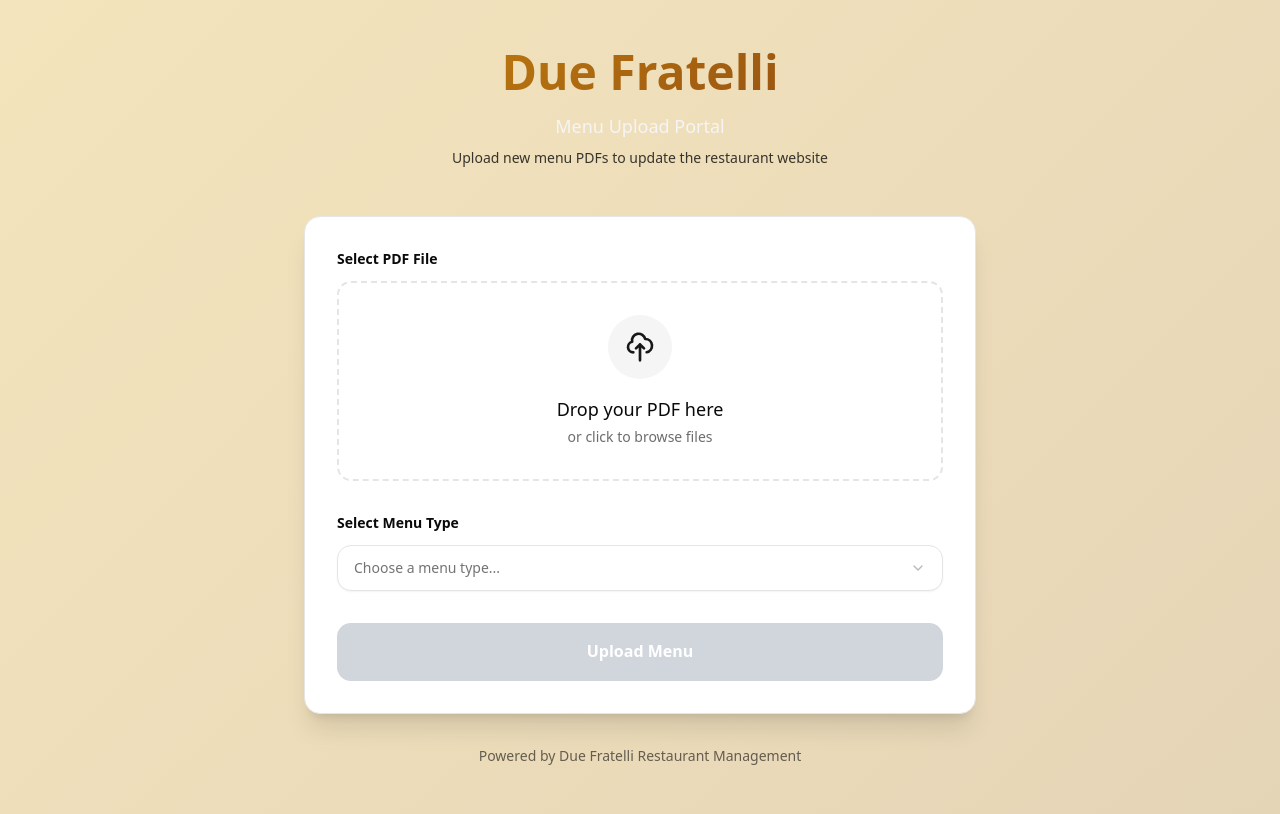
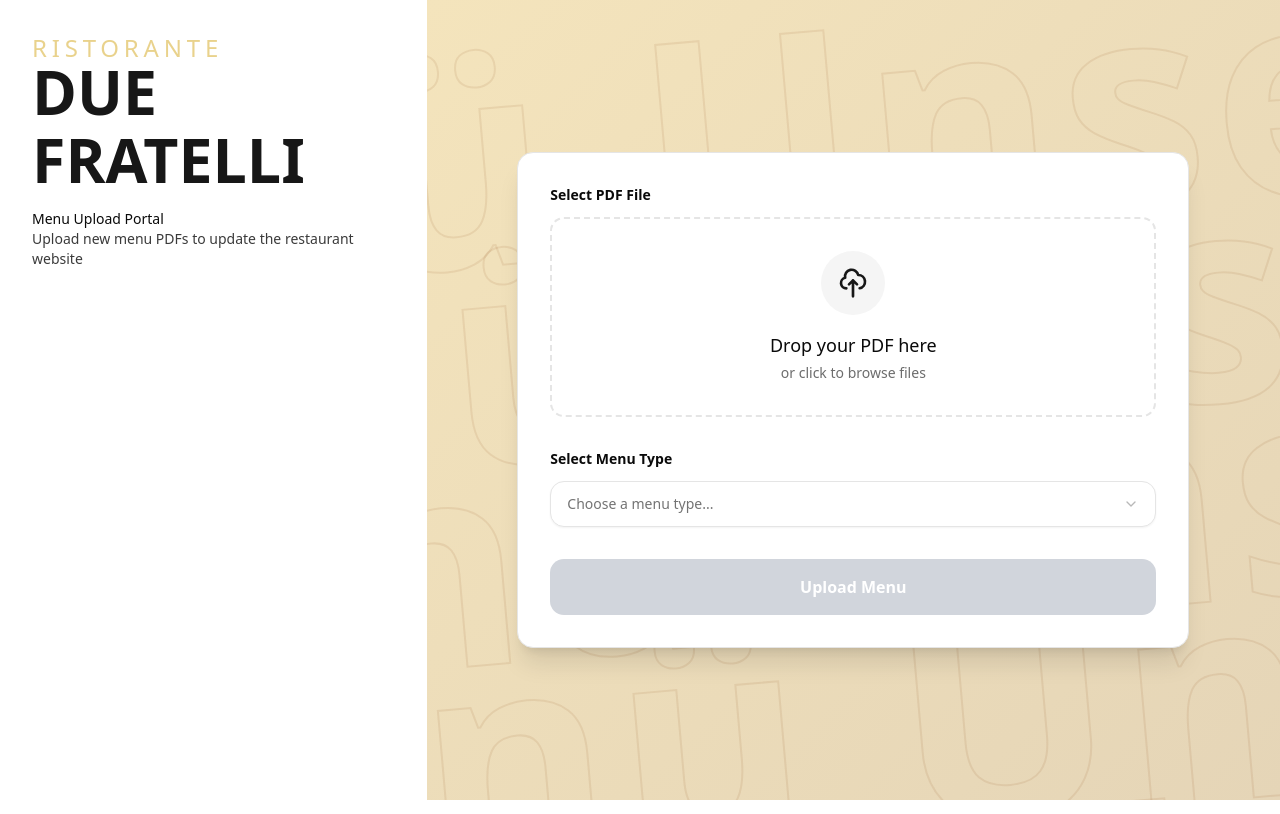
Before and after one commit to psuskin/due-fratelli-dashboard, a Next.js app: page / in a window 1280 px wide. Built offline with nearby package versions, Linux system fonts and the light colour scheme.

Commit message:
add stock text behind form

```diff
--- a/app/(dashboard)/layout.tsx
+++ b/app/(dashboard)/layout.tsx
@@ -1,5 +1,16 @@
+import Header from '@/components/Header';
+
 const layout = ({ children }: Readonly<{ children: React.ReactNode }>) => {
-  return <div className="bg-background text-foreground">{children}</div>;
+  return (
+    <div className="bg-background text-foreground">
+      <div className="grid grid-cols-12">
+        <div className="col-span-4 shadow-2xl shadow-primary">
+          <Header />
+        </div>
+        <div className="col-span-8 ">{children}</div>
+      </div>
+    </div>
+  );
 };
 
 export default layout;
--- a/app/(dashboard)/page.tsx
+++ b/app/(dashboard)/page.tsx
@@ -1,12 +1,11 @@
 'use client';
 
-import { useState } from 'react';
-import Header from '@/components/Header';
+import BackgroundText from '@/components/BackgroundText';
 import FileUpload from '@/components/FileUpload';
 import MenuSelector from '@/components/MenuSelector';
+import StatusMessage from '@/components/StatusMessage';
 import UploadButton from '@/components/UploadButton';
-import StatusMessage from '@/components/StatusMessage';
-import Footer from '@/components/Footer';
+import { useState } from 'react';
 
 const WEBHOOK_URL = 'https://susko.app.n8n.cloud/webhook/1a96c281-cea5-49b0-b144-6c185409dc6d';
 
@@ -16,7 +15,6 @@ export default function Home() {
   const [isUploading, setIsUploading] = useState(false);
   const [uploadStatus, setUploadStatus] = useState<'idle' | 'success' | 'error'>('idle');
   const [dragActive, setDragActive] = useState(false);
-
 
   const handleDrag = (e: React.DragEvent) => {
     e.preventDefault();
@@ -81,12 +79,11 @@ export default function Home() {
   };
 
   return (
-    <main className="min-h-screen bg-gradient-due">
+    <main className="min-h-screen bg-gradient-due flex items-center justify-center relative">
+      <BackgroundText text="Unser Menü " />
       <div className="container mx-auto px-4 py-12">
         <div className="max-w-2xl mx-auto">
-          <Header />
-
-          <div className="bg-white rounded-2xl shadow-xl border border-[var(--border)] overflow-hidden">
+          <div className="bg-white rounded-2xl shadow-xl border border-[var(--border)] overflow-hidden relative z-10">
             <div className="p-8">
               <FileUpload
                 selectedFile={selectedFile}
@@ -98,22 +95,18 @@ export default function Home() {
                 onDrop={handleDrop}
               />
 
-              <MenuSelector
-                selectedMenu={selectedMenu}
-                onMenuChange={setSelectedMenu}
-              />
+              <MenuSelector selectedMenu={selectedMenu} onMenuChange={setSelectedMenu} />
 
               <UploadButton
                 onUpload={handleUpload}
                 disabled={!selectedFile || !selectedMenu || isUploading}
                 isUploading={isUploading}
               />
-
-              <StatusMessage status={uploadStatus} />
             </div>
           </div>
+          <StatusMessage status={uploadStatus} />
 
-          <Footer />
+          {/* <Footer /> */}
         </div>
       </div>
     </main>
--- a/app/globals.css
+++ b/app/globals.css
@@ -85,17 +85,8 @@
 
 @media (prefers-color-scheme: dark) {
   :root {
-    --primary: #c8860d;
+    --primary: #dfbf5a;
   }
-}
-
-body {
-  /* font-family: var(--font-sans); */
-  line-height: 1.6;
-}
-
-.font-serif {
-  font-family: var(--font-serif);
 }
 
 .bg-gradient-due {
@@ -103,7 +94,7 @@ body {
 }
 
 .text-gradient-due {
-  background: linear-gradient(135deg, #c8860d 0%, #8b4513 100%);
+  background: linear-gradient(135deg, #dfbf5a 0%, #8b4513 100%);
   -webkit-background-clip: text;
   -webkit-text-fill-color: transparent;
   background-clip: text;
--- a/app/layout.tsx
+++ b/app/layout.tsx
@@ -1,20 +1,11 @@
 import type { Metadata } from 'next';
-import { Fjalla_One, Geist, Geist_Mono } from 'next/font/google';
+import { Roboto } from 'next/font/google';
 import './globals.css';
 
-const geistSans = Geist({
-  variable: '--font-geist-sans',
+const roboto = Roboto({
+  weight: ['300', '400', '500', '700'],
   subsets: ['latin'],
-});
-
-const geistMono = Geist_Mono({
-  variable: '--font-geist-mono',
-  subsets: ['latin'],
-});
-const fjallaOne = Fjalla_One({
-  weight: '400',
-  subsets: ['latin'],
-  variable: '--font-fjalla-one',
+  variable: '--font-roboto',
 });
 export const metadata: Metadata = {
   title: 'Create Next App',
@@ -28,11 +19,7 @@ export default function RootLayout({
 }>) {
   return (
     <html lang="en">
-      <body
-        className={`${geistSans.variable} ${geistMono.variable} ${fjallaOne.variable} antialiased`}
-      >
-        {children}
-      </body>
+      <body className={`${roboto.variable} antialiased`}>{children}</body>
     </html>
   );
 }
--- /dev/null
+++ b/components/BackgroundText.tsx
@@ -0,0 +1,35 @@
+interface BackgroundTextProps {
+  text: string;
+}
+
+export default function BackgroundText({ text }: BackgroundTextProps) {
+  return (
+    <div className="absolute inset-0 overflow-hidden z-0">
+      {/* Multiple lines from top to bottom */}
+      {Array.from({ length: 8 }, (_, i) => (
+        <div
+          key={i}
+          className="absolute w-full flex justify-center "
+          style={{
+            top: `${i * 24}%`,
+            left: `${(i % 7) * 10 - 30}%`,
+            transform: 'rotate(-5deg)',
+          }}
+        >
+          <div
+            className=" text-transparent hover:text-orange-900 select-none whitespace-nowrap leading-none transition-colors duration-300 font-bold"
+            style={{
+              fontSize: 'clamp(6rem, 18rem, 18rem)',
+              // textShadow: '2px 2px 4px rgba(0,0,0,0.1)',
+              WebkitTextStroke: '2px rgba(139, 69, 19, 0.1)',
+              letterSpacing: '0.5rem',
+              // wordSpacing: '1rem',
+            }}
+          >
+            {Array(4).fill(text).join(' ')}
+          </div>
+        </div>
+      ))}
+    </div>
+  );
+}
--- a/components/FileUpload.tsx
+++ b/components/FileUpload.tsx
@@ -19,7 +19,7 @@ export default function FileUpload({
   onDragLeave,
   onDragOver,
   onDrop,
-  className = ''
+  className = '',
 }: FileUploadProps) {
   const fileInputRef = useRef<HTMLInputElement>(null);
 
@@ -37,7 +37,7 @@ export default function FileUpload({
 
   return (
     <div className={`mb-8 ${className}`}>
-      <label className="block text-sm font-semibold text-[var(--foreground)] mb-3 font-[var(--font-fjalla-one)]">
+      <label className="block text-sm font-semibold text-[var(--foreground)] mb-3  ">
         Select PDF File
       </label>
       <div
@@ -60,17 +60,25 @@ export default function FileUpload({
         />
         <div className="space-y-4">
           <div className="w-16 h-16 mx-auto bg-[var(--accent)] rounded-full flex items-center justify-center">
-            <svg className="w-8 h-8 text-[var(--primary)]" fill="none" stroke="currentColor" viewBox="0 0 24 24">
-              <path strokeLinecap="round" strokeLinejoin="round" strokeWidth={2} d="M7 16a4 4 0 01-.88-7.903A5 5 0 1115.9 6L16 6a5 5 0 011 9.9M15 13l-3-3m0 0l-3 3m3-3v12" />
+            <svg
+              className="w-8 h-8 text-[var(--primary)]"
+              fill="none"
+              stroke="currentColor"
+              viewBox="0 0 24 24"
+            >
+              <path
+                strokeLinecap="round"
+                strokeLinejoin="round"
+                strokeWidth={2}
+                d="M7 16a4 4 0 01-.88-7.903A5 5 0 1115.9 6L16 6a5 5 0 011 9.9M15 13l-3-3m0 0l-3 3m3-3v12"
+              />
             </svg>
           </div>
           <div>
-            <p className="text-lg font-medium text-[var(--foreground)] font-[var(--font-fjalla-one)]">
+            <p className="text-lg font-medium text-[var(--foreground)]  ">
               {selectedFile ? selectedFile.name : 'Drop your PDF here'}
             </p>
-            <p className="text-sm text-[var(--foreground)]/60 mt-1">
-              or click to browse files
-            </p>
+            <p className="text-sm text-[var(--foreground)]/60 mt-1">or click to browse files</p>
           </div>
         </div>
       </div>
--- a/components/Footer.tsx
+++ b/components/Footer.tsx
@@ -5,7 +5,7 @@ interface FooterProps {
 export default function Footer({ className = '' }: FooterProps) {
   return (
     <div className={`text-center mt-8 ${className}`}>
-      <p className="text-sm text-[var(--foreground)]/60 font-[var(--font-fjalla-one)]">
+      <p className="text-sm text-[var(--foreground)]/60  ">
         Powered by Due Fratelli Restaurant Management
       </p>
     </div>
--- a/components/Header.tsx
+++ b/components/Header.tsx
@@ -4,16 +4,15 @@ interface HeaderProps {
 
 export default function Header({ className = '' }: HeaderProps) {
   return (
-    <div className={`text-center mb-12 ${className}`}>
-      <h1 className="font-[var(--font-fjalla-one)] text-4xl md:text-5xl font-bold text-gradient-due mb-4">
+    <div className={` p-8 mb-12 ${className}`}>
+      <h3 className=" lg:-top-8 text-lg lg:text-2xl text-[#dfbf5b]/70 tracking-[0.2em] uppercase">
+        Ristorante
+      </h3>
+      <h1 className="uppercase text-4xl md:text-[3.8rem] font-bold text-primary mb-4 -mt-1.5">
         Due Fratelli
       </h1>
-      <p className="text-lg text-[var(--secondary)] font-medium">
-        Menu Upload Portal
-      </p>
-      <p className="text-sm text-[var(--foreground)] mt-2 opacity-80">
-        Upload new menu PDFs to update the restaurant website
-      </p>
+      <p className="text-sm font-medium">Menu Upload Portal</p>
+      <p className="text-sm opacity-80">Upload new menu PDFs to update the restaurant website</p>
     </div>
   );
 }
--- a/components/MenuSelector.tsx
+++ b/components/MenuSelector.tsx
@@ -10,7 +10,7 @@ const MENU_OPTIONS = [
   { value: 'desserkarte-due.pdf', label: 'Desserkarte' },
   { value: 'hauptspeisekarte-due.pdf', label: 'Hauptspeisekarte' },
   { value: 'mittagskarte-due.pdf', label: 'Mittagskarte' },
-  { value: 'tagesempfehlung-due.pdf', label: 'Tagesempfehlung' }
+  { value: 'tagesempfehlung-due.pdf', label: 'Tagesempfehlung' },
 ];
 
 interface MenuSelectorProps {
@@ -22,15 +22,15 @@ interface MenuSelectorProps {
 export default function MenuSelector({
   selectedMenu,
   onMenuChange,
-  className = ''
+  className = '',
 }: MenuSelectorProps) {
   return (
     <div className={`mb-8 ${className}`}>
-      <label className="block text-sm font-semibold text-[var(--foreground)] mb-3 font-[var(--font-fjalla-one)]">
+      <label className="block text-sm font-semibold text-[var(--foreground)] mb-3  ">
         Select Menu Type
       </label>
       <Select value={selectedMenu} onValueChange={onMenuChange}>
-        <SelectTrigger className="w-full px-4 py-3 border border-[var(--border)] rounded-xl focus:ring-2 focus:ring-[var(--primary)] focus:border-transparent transition-all duration-200 bg-white text-[var(--foreground)] h-auto font-[var(--font-fjalla-one)]">
+        <SelectTrigger className="w-full px-4 py-3 border border-[var(--border)] rounded-xl focus:ring-2 focus:ring-[var(--primary)] focus:border-transparent transition-all duration-200 bg-white text-[var(--foreground)] h-auto  ">
           <SelectValue placeholder="Choose a menu type..." />
         </SelectTrigger>
         <SelectContent className="bg-white border border-[var(--border)] rounded-xl shadow-lg">
@@ -38,7 +38,7 @@ export default function MenuSelector({
             <SelectItem
               key={option.value}
               value={option.value}
-              className="px-4 py-2 hover:bg-[var(--accent)] focus:bg-[var(--accent)] cursor-pointer font-[var(--font-fjalla-one)]"
+              className="px-4 py-2 hover:bg-[var(--accent)] focus:bg-[var(--accent)] cursor-pointer  "
             >
               {option.label}
             </SelectItem>
--- a/components/UploadButton.tsx
+++ b/components/UploadButton.tsx
@@ -9,13 +9,13 @@ export default function UploadButton({
   onUpload,
   disabled,
   isUploading,
-  className = ''
+  className = '',
 }: UploadButtonProps) {
   return (
     <button
       onClick={onUpload}
       disabled={disabled}
-      className={`w-full bg-[var(--primary)] hover:bg-[var(--secondary)] disabled:bg-gray-300 disabled:cursor-not-allowed text-white font-semibold py-4 px-6 rounded-xl transition-all duration-200 transform hover:scale-[1.02] disabled:hover:scale-100 font-[var(--font-fjalla-one)] ${className}`}
+      className={`w-full bg-[var(--primary)] hover:bg-[var(--secondary)] disabled:bg-gray-300 disabled:cursor-not-allowed text-white font-semibold py-4 px-6 rounded-xl transition-all duration-200 transform hover:scale-[1.02] disabled:hover:scale-100 ${className}`}
     >
       {isUploading ? (
         <div className="flex items-center justify-center space-x-2">
```
Also changed, not shown: components/StatusMessage.tsx (+26 -10 lines).
